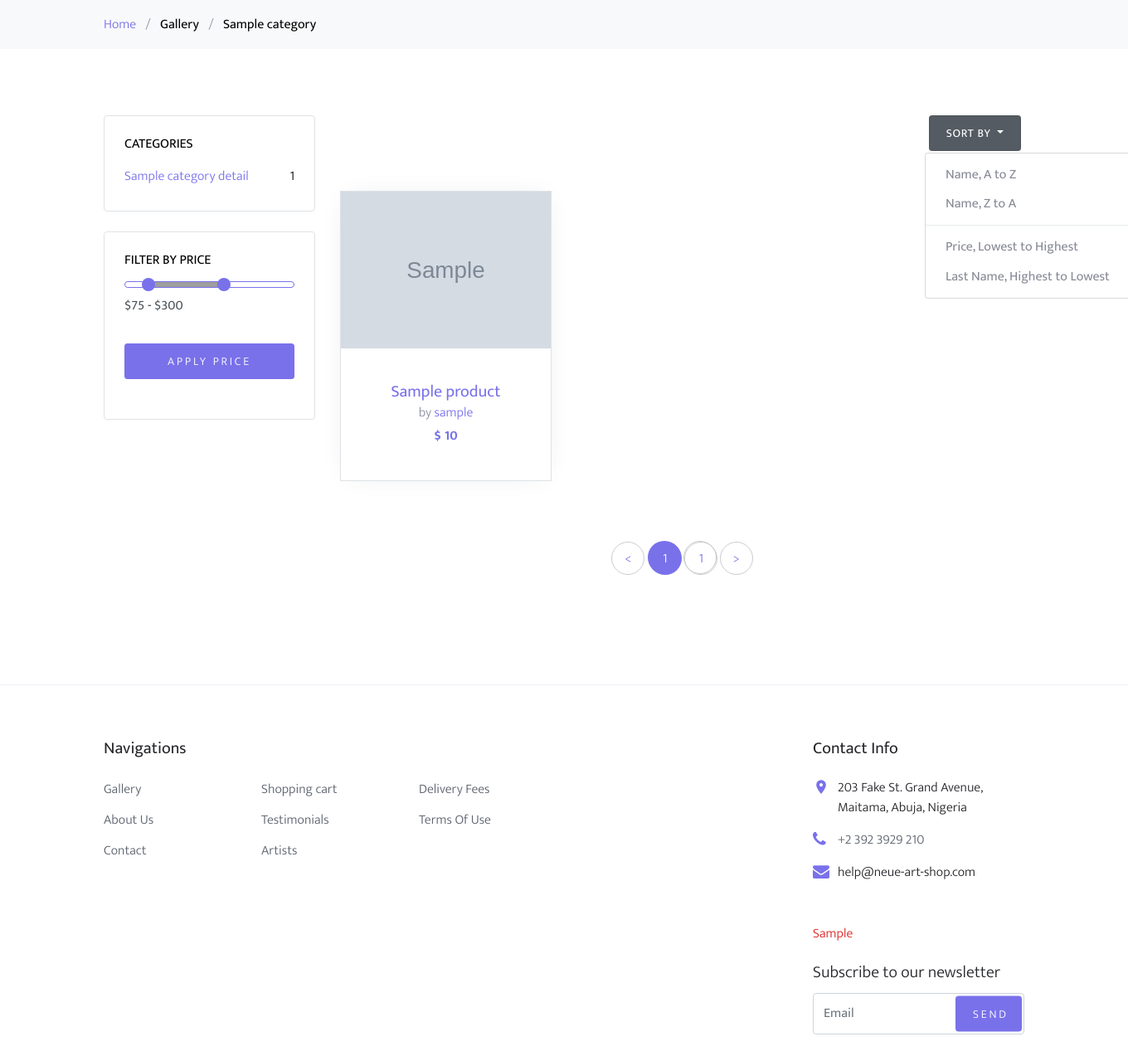
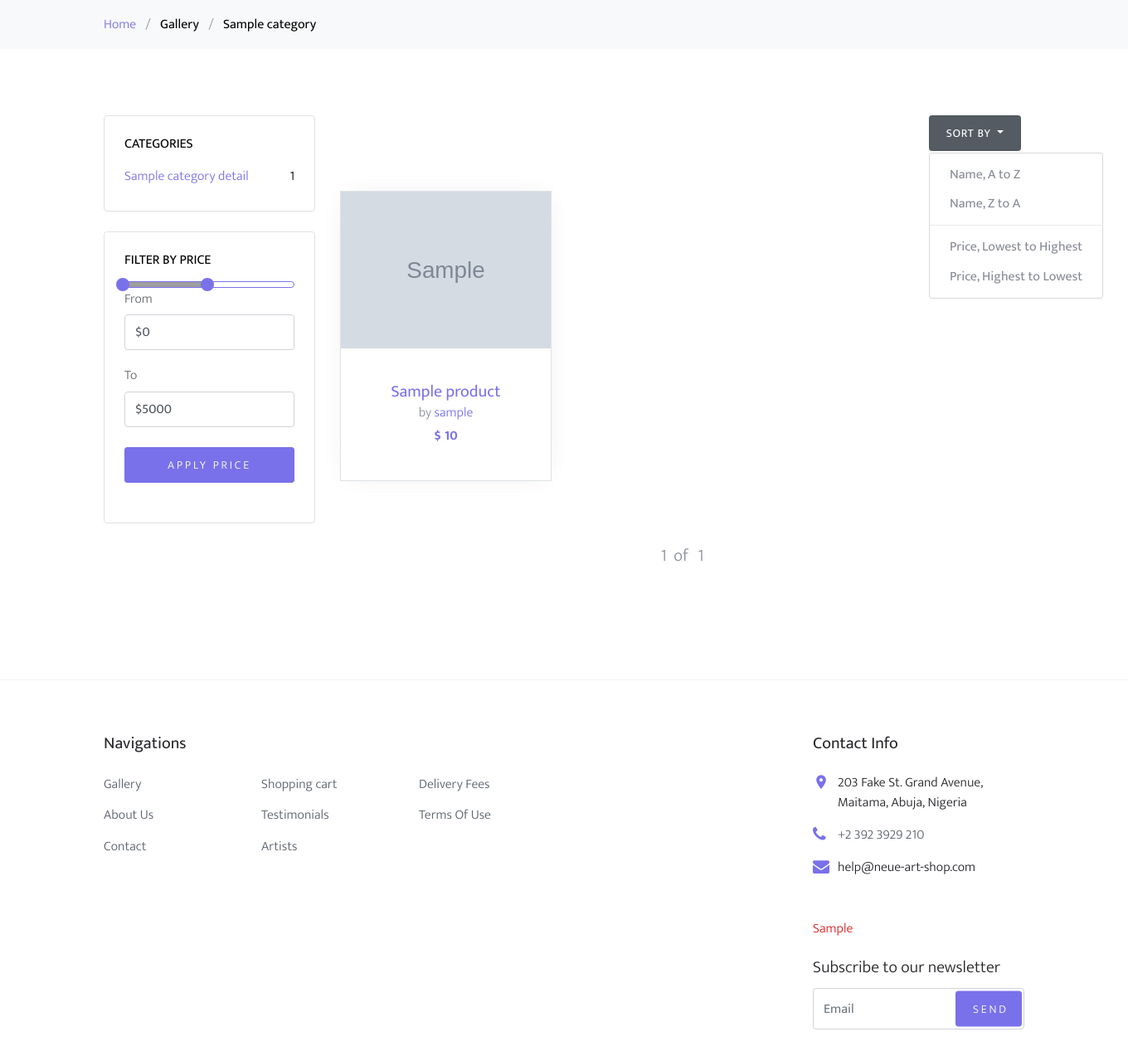
Before and after one commit to ajawu/neue, a Django app: template templates/shop/product/list.html in a window 1360 px wide, after a click on "SORT BY". Shown: the part 190-1469 px from the top of the page at 83% size. After the commit the page ends 1431 px from the top, so only its background shows below. Run offline with Django 3.2, Linux system fonts and the light colour scheme; the template is opened without the code that fills it: most values are stand-ins (such as "Sample title", 1, 10 or a date in 2020); grey boxes marked "Sample" are stand-in pictures; parts of the project's set-up code (start-up, migrations or seed data) failed here and were passed over; some libraries are stand-ins or nearby versions; some web fonts are replaced; grey boxes are pictures that could not be loaded.

Commit message:
feat: added filter art by price and name

```diff
--- a/shop/urls.py
+++ b/shop/urls.py
@@ -11,10 +11,10 @@ urlpatterns = [
     path('delivery/', views.delivery_view, name='delivery_fees'),
     path('terms-of-use/', views.terms_condition_view, name='terms_and_conditions'),
 
-    path('gallery/', views.product_list, name='product_list'),
-    path('category/<slug:category_slug>/', views.product_list, name='product_list_by_category'),
+    path('gallery/', views.ProductList.as_view(), name='product_list'),
+    path('gallery/<slug:product_slug>/', views.product_detail, name='product_detail'),
+    path('collection/<slug:category_slug>/', views.ProductList.as_view(), name='product_list_by_category'),
 
     path('artist/', views.ListArtist.as_view(), name='artist_list_page'),
     path('artist/<str:artist_username>/', views.artist_page, name='artist_details_page'),
-    path('product/<slug:slug>/', views.product_detail, name='product_detail'),
 ]
--- a/static/resources/css/style.css
+++ b/static/resources/css/style.css
@@ -1278,3 +1278,10 @@ a:hover {
     width: 100%;
     max-width: 300px;
 }
+
+.price-input {
+    width: 100%;
+    max-width: 300px;
+    min-width: 50px;
+    margin: 0 auto;
+}
--- a/static/resources/js/main.js
+++ b/static/resources/js/main.js
@@ -4,11 +4,11 @@
     once: true
 });
 
-jQuery(document).ready(function($) {
+jQuery(document).ready(function ($) {
 
     "use strict";
 
-	var slider = function() {
+    var slider = function () {
         $('.nonloop-block-3').owlCarousel({
             center: false,
             items: 1,
@@ -17,16 +17,16 @@ jQuery(document).ready(function($) {
             margin: 20,
             nav: true,
             navText: ['<span class="icon-arrow_back">', '<span class="icon-arrow_forward">'],
-	    responsive:{
-        600:{
+            responsive: {
+                600: {
                     margin: 20,
                     items: 2
                 },
-        1000:{
+                1000: {
                     margin: 20,
                     items: 3
                 },
-        1200:{
+                1200: {
                     margin: 20,
                     items: 3
                 }
@@ -36,7 +36,7 @@ jQuery(document).ready(function($) {
     slider();
 
 
-	var siteMenuClone = function() {
+    var siteMenuClone = function () {
 
         $('<div class="site-mobile-menu"></div>').prependTo('.site-wrap');
 
@@ -47,34 +47,33 @@ jQuery(document).ready(function($) {
         $('<div class="site-mobile-menu-body"></div>').appendTo('.site-mobile-menu');
 
 
-
         $('.js-logo-clone').clone().appendTo('.site-mobile-menu-logo');
 
         $('<span class="ion-ios-close js-menu-toggle"></div>').prependTo('.site-mobile-menu-close');
 
 
-		$('.js-clone-nav').each(function() {
+        $('.js-clone-nav').each(function () {
             var $this = $(this);
             $this.clone().attr('class', 'site-nav-wrap').appendTo('.site-mobile-menu-body');
         });
 
 
-		setTimeout(function() {
+        setTimeout(function () {
 
             var counter = 0;
-      $('.site-mobile-menu .has-children').each(function(){
+            $('.site-mobile-menu .has-children').each(function () {
                 var $this = $(this);
 
                 $this.prepend('<span class="arrow-collapse collapsed">');
 
                 $this.find('.arrow-collapse').attr({
-          'data-toggle' : 'collapse',
-          'data-target' : '#collapseItem' + counter,
+                    'data-toggle': 'collapse',
+                    'data-target': '#collapseItem' + counter,
                 });
 
                 $this.find('> ul').attr({
-          'class' : 'collapse',
-          'id' : 'collapseItem' + counter,
+                    'class': 'collapse',
+                    'id': 'collapseItem' + counter,
                 });
 
                 counter++;
@@ -83,9 +82,9 @@ jQuery(document).ready(function($) {
 
         }, 1000);
 
-		$('body').on('click', '.arrow-collapse', function(e) {
+        $('body').on('click', '.arrow-collapse', function (e) {
             var $this = $(this);
-      if ( $this.closest('li').find('.collapse').hasClass('show') ) {
+            if ($this.closest('li').find('.collapse').hasClass('show')) {
                 $this.removeClass('active');
             } else {
                 $this.addClass('active');
@@ -94,22 +93,22 @@ jQuery(document).ready(function($) {
 
         });
 
-		$(window).resize(function() {
+        $(window).resize(function () {
             var $this = $(this),
                 w = $this.width();
 
-			if ( w > 768 ) {
-				if ( $('body').hasClass('offcanvas-menu') ) {
+            if (w > 768) {
+                if ($('body').hasClass('offcanvas-menu')) {
                     $('body').removeClass('offcanvas-menu');
                 }
             }
         })
 
-		$('body').on('click', '.js-menu-toggle', function(e) {
+        $('body').on('click', '.js-menu-toggle', function (e) {
             var $this = $(this);
             e.preventDefault();
 
-			if ( $('body').hasClass('offcanvas-menu') ) {
+            if ($('body').hasClass('offcanvas-menu')) {
                 $('body').removeClass('offcanvas-menu');
                 $this.removeClass('active');
             } else {
@@ -119,10 +118,10 @@ jQuery(document).ready(function($) {
         })
 
         // click outisde offcanvas
-		$(document).mouseup(function(e) {
+        $(document).mouseup(function (e) {
             var container = $(".site-mobile-menu");
             if (!container.is(e.target) && container.has(e.target).length === 0) {
-	      if ( $('body').hasClass('offcanvas-menu') ) {
+                if ($('body').hasClass('offcanvas-menu')) {
                     $('body').removeClass('offcanvas-menu');
                 }
             }
@@ -131,16 +130,16 @@ jQuery(document).ready(function($) {
     siteMenuClone();
 
 
-	var sitePlusMinus = function() {
-		$('.js-btn-minus').on('click', function(e){
+    var sitePlusMinus = function () {
+        $('.js-btn-minus').on('click', function (e) {
             e.preventDefault();
-			if ( $(this).closest('.input-group').find('.form-control').val() != 0  ) {
+            if ($(this).closest('.input-group').find('.form-control').val() != 0) {
                 $(this).closest('.input-group').find('.form-control').val(parseInt($(this).closest('.input-group').find('.form-control').val()) - 1);
             } else {
                 $(this).closest('.input-group').find('.form-control').val(parseInt(0));
             }
         });
-		$('.js-btn-plus').on('click', function(e){
+        $('.js-btn-plus').on('click', function (e) {
             e.preventDefault();
             $(this).closest('.input-group').find('.form-control').val(parseInt($(this).closest('.input-group').find('.form-control').val()) + 1);
         });
@@ -148,23 +147,22 @@ jQuery(document).ready(function($) {
     sitePlusMinus();
 
 
-	var siteSliderRange = function() {
-    $( "#slider-range" ).slider({
+    var siteSliderRange = function () {
+        $("#slider-range").slider({
             range: true,
             min: 0,
-      max: 500,
-      values: [ 75, 300 ],
-      slide: function( event, ui ) {
-        $( "#amount" ).val( "$" + ui.values[ 0 ] + " - $" + ui.values[ 1 ] );
+            max: 10000,
+            values: [0, 5000],
+            slide: function (event, ui) {
+                $("#minimum-amount").val("$" + ui.values[0]);
+                $("#maximum-amount").val("$" + ui.values[1]);
             }
         });
-    $( "#amount" ).val( "$" + $( "#slider-range" ).slider( "values", 0 ) +
-      " - $" + $( "#slider-range" ).slider( "values", 1 ) );
+        $("#minimum-amount").val("$" + $("#slider-range").slider("values", 0));
+        $("#maximum-amount").val("$" + $("#slider-range").slider("values", 1));
     };
     siteSliderRange();
-
-
-	var siteMagnificPopup = function() {
+    var siteMagnificPopup = function () {
         $('.image-popup').magnificPopup({
             type: 'image',
             closeOnContentClick: true,
@@ -174,7 +172,7 @@ jQuery(document).ready(function($) {
             gallery: {
                 enabled: true,
                 navigateByImgClick: true,
-	      preload: [0,1] // Will preload 0 - before current, and 1 after the current image
+                preload: [0, 1] // Will preload 0 - before current, and 1 after the current image
             },
             image: {
                 verticalFit: true
--- a/templates/shop/base.html
+++ b/templates/shop/base.html
@@ -21,6 +21,7 @@
     <link rel="stylesheet" href="{% static 'resources/css/owl.theme.default.min.css' %}" type="text/css">
     <link rel="stylesheet" href="{% static 'resources/css/aos.css' %}" type="text/css">
     <link rel="stylesheet" href="{% static 'resources/css/style.css' %}" type="text/css">
+    <link rel="stylesheet" href="{% static 'resources/css/util.min.css' %}" type="text/css">
 
 </head>
 <body>
@@ -75,7 +76,7 @@
                                             </div>
                                         </div>
                                     {% else %}
-                                        <a href="/accounts/login/">
+                                        <a href="{% url 'account_login' %}">
                                             <span class="icon icon-person"></span>
                                         </a>
                                     {% endif %}
@@ -139,8 +140,8 @@
                         </div>
                         <div class="col-md-6 col-lg-4">
                             <ul class="list-unstyled">
-                                <li><a href="/delivery/">Delivery Fees</a></li>
-                                <li><a href="/terms-of-use/">Terms Of Use</a></li>
+                                <li><a href="{% url 'shop:delivery_fees' %}">Delivery Fees</a></li>
+                                <li><a href="{% url 'shop:terms_and_conditions' %}">Terms Of Use</a></li>
                             </ul>
                         </div>
                     </div>
@@ -161,7 +162,7 @@
                         {% if newsletter_response %}
                             <p style="color: #dd2222">{{ newsletter_response }}</p>
                         {% endif %}
-                        <form action="/newsletter/add/" method="post">
+                        <form action="{% url 'newsletter:add_user_newsletter' %}" method="post">
                             {% csrf_token %}
                             <label for="email_subscribe" class="footer-heading">
                                 Subscribe to our newsletter
--- a/templates/shop/product/list.html
+++ b/templates/shop/product/list.html
@@ -61,11 +61,11 @@
                                             Sort By
                                         </button>
                                         <div class="dropdown-menu" aria-labelledby="dropdownMenuOffset">
-                                            <a class="dropdown-item" href="#">Name, A to Z</a>
-                                            <a class="dropdown-item" href="#">Name, Z to A</a>
+                                            <a class="dropdown-item" href="?sortby=name&order=ascending">Name, A to Z</a>
+                                            <a class="dropdown-item" href="?sortby=name&order=descending">Name, Z to A</a>
                                             <div class="dropdown-divider"></div>
-                                            <a class="dropdown-item" href="#">Price, Lowest to Highest</a>
-                                            <a class="dropdown-item" href="#">Last Name, Highest to Lowest</a>
+                                            <a class="dropdown-item" href="?sortby=price&order=ascending">Price, Lowest to Highest</a>
+                                            <a class="dropdown-item" href="?sortby=price&order=descending">Price, Highest to Lowest</a>
                                         </div>
                                     </div>
                                 </div>
@@ -98,30 +98,22 @@
                             <div class="col-md-12 text-center">
                                 <div class="site-block-27">
                                     <ul>
-                                        <li><a href="{% url 'shop:product_list' %}?page=1">&lt;</a></li>
-                                        {% if active_page %}
-                                            {% for page_number in page_numbers %}
-                                                <li {% if page_number == active_page %}class="active"{% endif %}>
-                                                    <a href="{% url 'shop:product_list' %}?page={{ page_number }}">
-                                                        <span>{{ page_number }}</span>
-                                                    </a>
-                                                </li>
-                                            {% endfor %}
-                                        {% else %}
-                                            <li class="active">
-                                                <a href="{% url 'shop:product_list' %}?page=1"><span>1</span></a>
-                                            </li>
-                                            {% for page_number in page_numbers %}
-                                                {% if page_number != '1' %}
-                                                    <li>
-                                                        <a href="{% url 'shop:product_list' %}?page={{ page_number }}">
-                                                            <span>{{ page_number }}</span>
-                                                        </a>
-                                                    </li>
-                                                {% endif %}
-                                            {% endfor %}
+                                        {% if page_obj.has_previous %}
+                                            <li><a href="?page=1">&laquo;</a></li>
+                                            <li><a href="?page={{ page_obj.previous_page_number }}">&lt;</a></li>
                                         {% endif %}
-                                        <li><a href="{% url 'shop:product_list' %}?page={{ next_page }}">&gt;</a></li>
+
+                                        <li style="font-size: 1.3rem; margin: 0 5px;">
+                                            {{ page_obj.number }}
+                                        </li>
+                                        <li style="font-size: 1.3rem; margin-right: 3px;">of</li>
+                                        <li style="font-size: 1.3rem; margin: 0 5px;">
+                                            {{ page_obj.paginator.num_pages }}
+                                        </li>
+                                        {% if page_obj.has_next %}
+                                            <li><a href="?page={{ page_obj.next_page_number }}">&gt;</a></li>
+                                            <li><a href="?page={{ page_obj.paginator.num_pages }}">&raquo;</a></li>
+                                        {% endif %}
                                     </ul>
                                 </div>
                             </div>
@@ -148,8 +140,12 @@
                                 <div class="mb-4">
                                     <h3 class="mb-3 h6 text-uppercase text-black d-block">Filter by Price</h3>
                                     <div id="slider-range" class="border-primary"></div>
-                                    <input type="text" name="text" id="amount" class="form-control border-0 pl-0 bg-white"
-                                           disabled=""/>
+                                    <p class="m-b-0 m-t-17" style="color: #6b6d72; margin: 0 auto;">From</p>
+                                    <input type="text" name="minimum" id="minimum-amount"
+                                           class="form-control bg-white m-t-5 price-input" min="0" />
+                                    <p class="m-b-0 m-t-17" style="color: #6b6d72">To</p>
+                                    <input type="text" name="maximum" id="maximum-amount"
+                                           class="form-control bg-white m-t-5 price-input" min="0"/>
                                 </div>
                                 <div class="mb-4">
                                     <button type="submit" class="btn btn-sm btn-primary price-button"
```
Also changed, not shown: shop/views.py (+52 -41 lines), db.sqlite3. Lines whose indentation alone changed are shown as unchanged.
